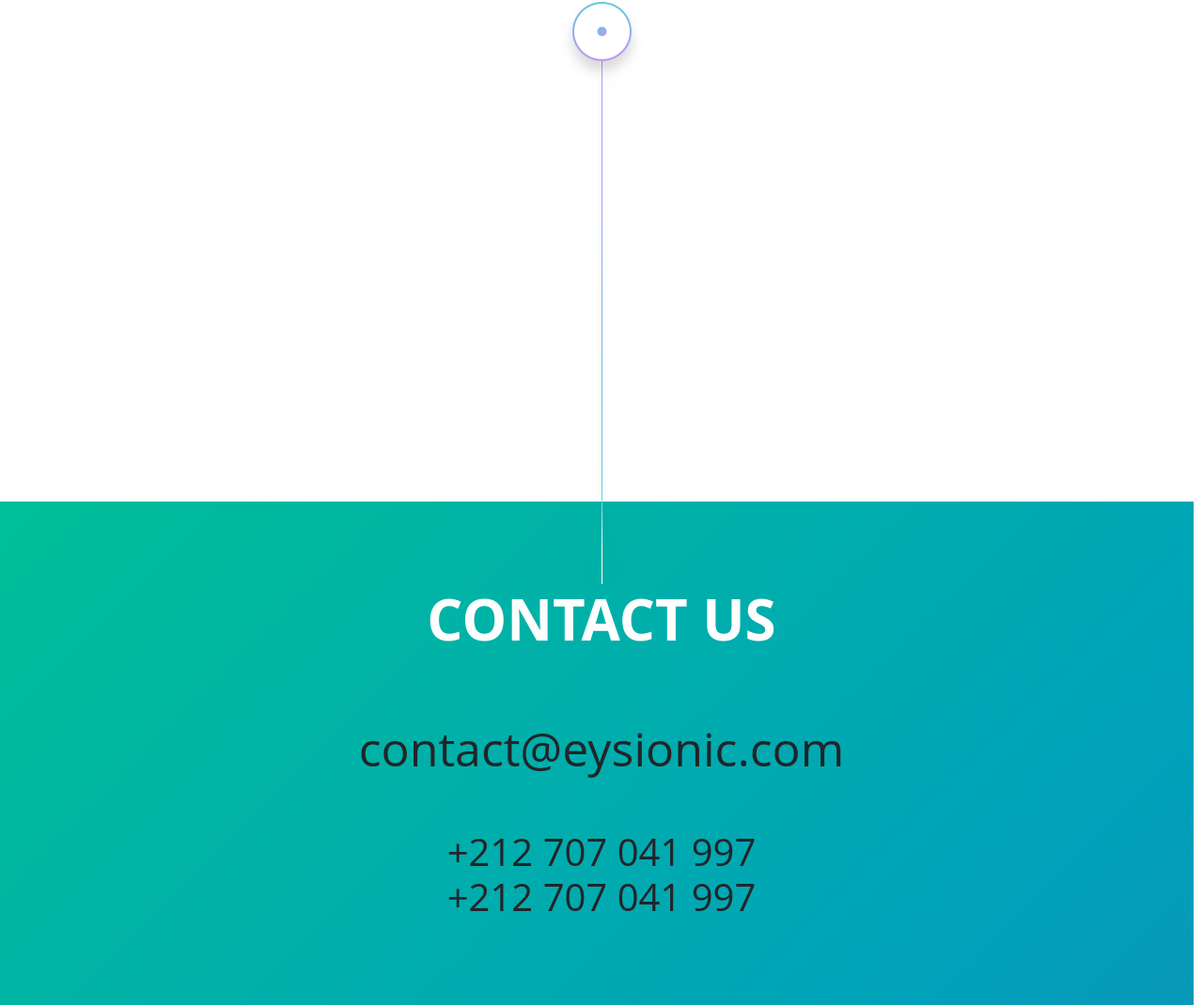
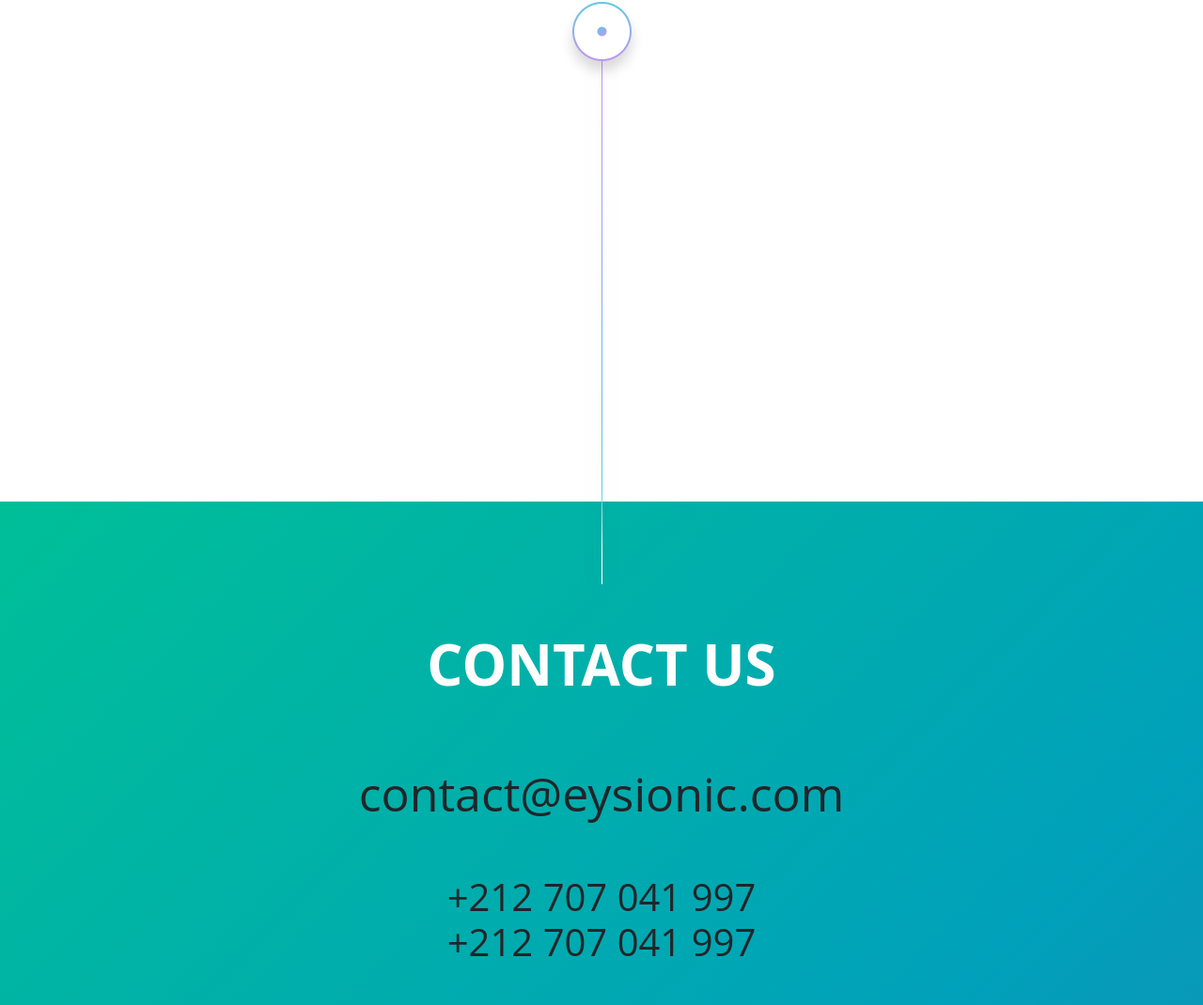
Before and after one commit to Puthus/Eysionic-website, a plain HTML site: page contac us.html in a window 1280 px wide. Shown: the top 1070 px of the page at 94% size. Drawn offline with nearby package versions, Linux system fonts and the light colour scheme.

Commit message:
modif contact us

```diff
--- a/contac us.html
+++ b/contac us.html
@@ -19,15 +19,16 @@
         width: 100%;
         height: 1781px;
         position: absolute;
-        margin-left: -10px;
+        /*margin-left: -10px;*/
         margin-top: -98px;
+        padding-right: 20px;
         z-index: -1;
       }
       /*.line_6{
         position: absolute;
 
       }*/
-      .content_contact h2{
+      .content_contact h1{
         font-size: 60px;
         color: rgb(254, 254, 254);
         font-weight: bold;
@@ -95,7 +96,8 @@
       <div class="background_contact" id="contact">
         </div>
         <div class="content_contact " >
-          <h2>Contact Us</h2>
+          <br><br>
+          <h1>Contact Us</h1>
           <br><br><br>
           <div class="simple_contact" >
             <h3>contact@eysionic.com</h3>
```
